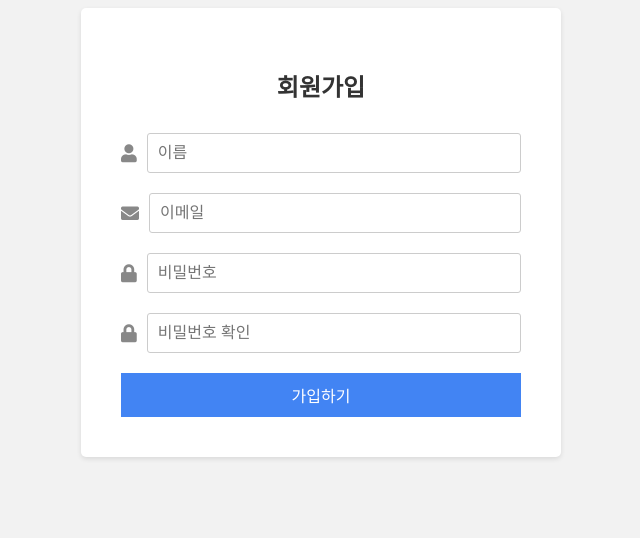
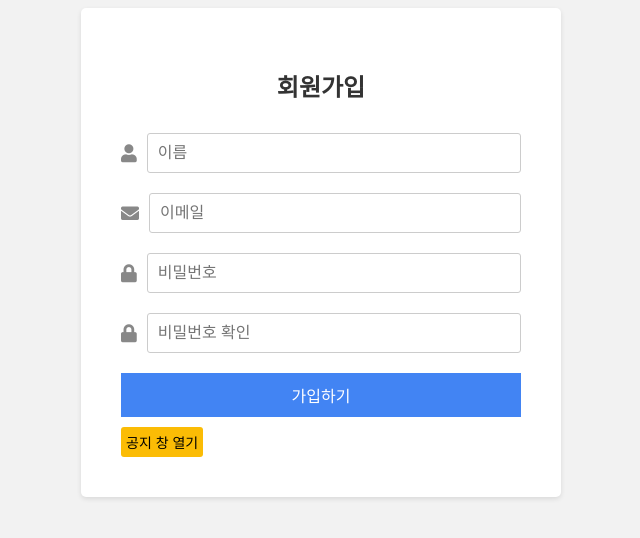
Before and after one commit to jueun3521/google, a plain HTML site: page google526/login.html in a window 1280 px wide. Shown: the whole page, without its empty margins (319-959 px from the left). Drawn offline with Linux system fonts and the light colour scheme.

Commit message:
온클릭 완성

```diff
--- a/google526/css/login.css
+++ b/google526/css/login.css
@@ -48,3 +48,15 @@ button[type=submit]{
 button[type=submit]:hover{
     background-color:#196cfa ;
 }
+input[type=button]{
+    padding: 5px;
+    font-size: 14px;
+    margin-top: 10px;
+    border-radius: 3px;
+    background-color: #fbbc05;
+    border: none;
+}
+input[type=button]:hover{
+    background-color: #e4b21c;
+
+}
--- /dev/null
+++ b/google526/css/notice.css
@@ -0,0 +1,20 @@
+@charset "utf-8";
+*{
+    box-sizing: border-box;
+}
+body{
+    display: flex;
+    justify-content: center;
+    align-items: center;
+    margin: 0;
+    min-height: 100vh;
+}
+#container{
+    width: 250px;
+    height: 375px;
+    padding: 100px 50px;
+    border: 1px solid black;
+    background: url(../images/note.jpg) no-repeat left top;
+    background-size: auto;
+
+}
--- a/google526/login.html
+++ b/google526/login.html
@@ -30,6 +30,7 @@
             <input type="password" placeholder="비밀번호 확인">
         </div>
         <button type="submit">가입하기</button>
+        <input type="button" value="공지 창 열기" onclick="window.open('notice.html')" >
     </form>
     </div>
 </body>
```
Also changed, not shown: google526/notice.html (added, +17 -0 lines), google526/images/note.jpg (added).
